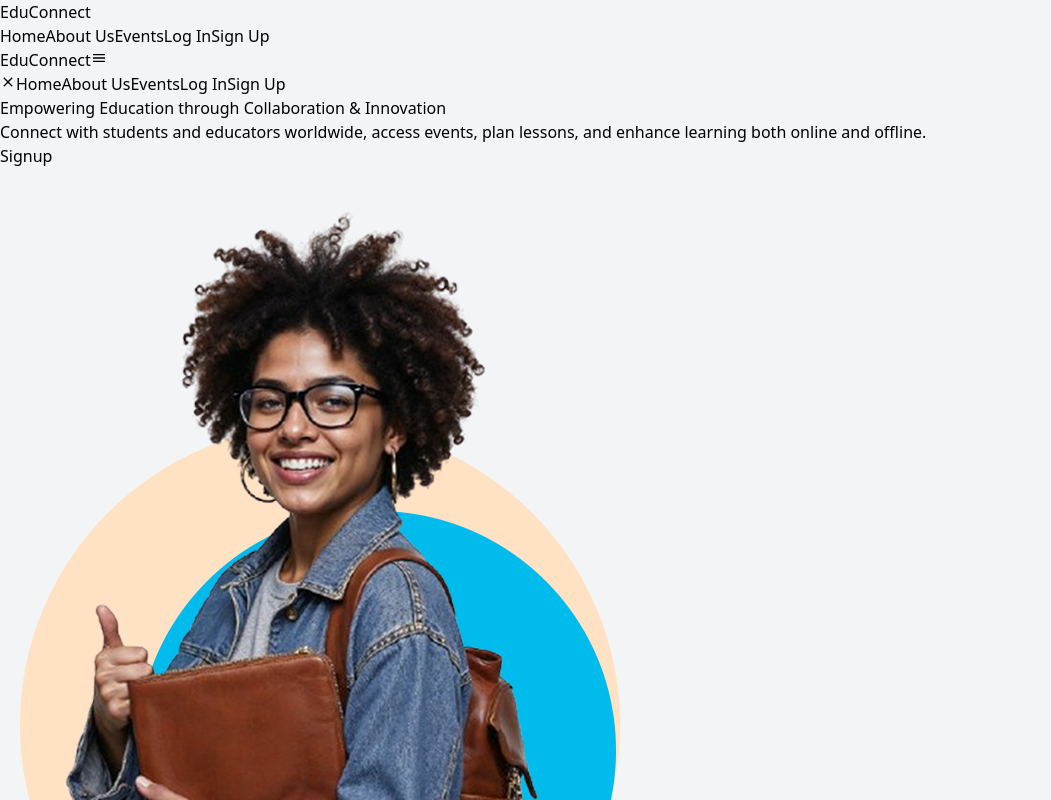
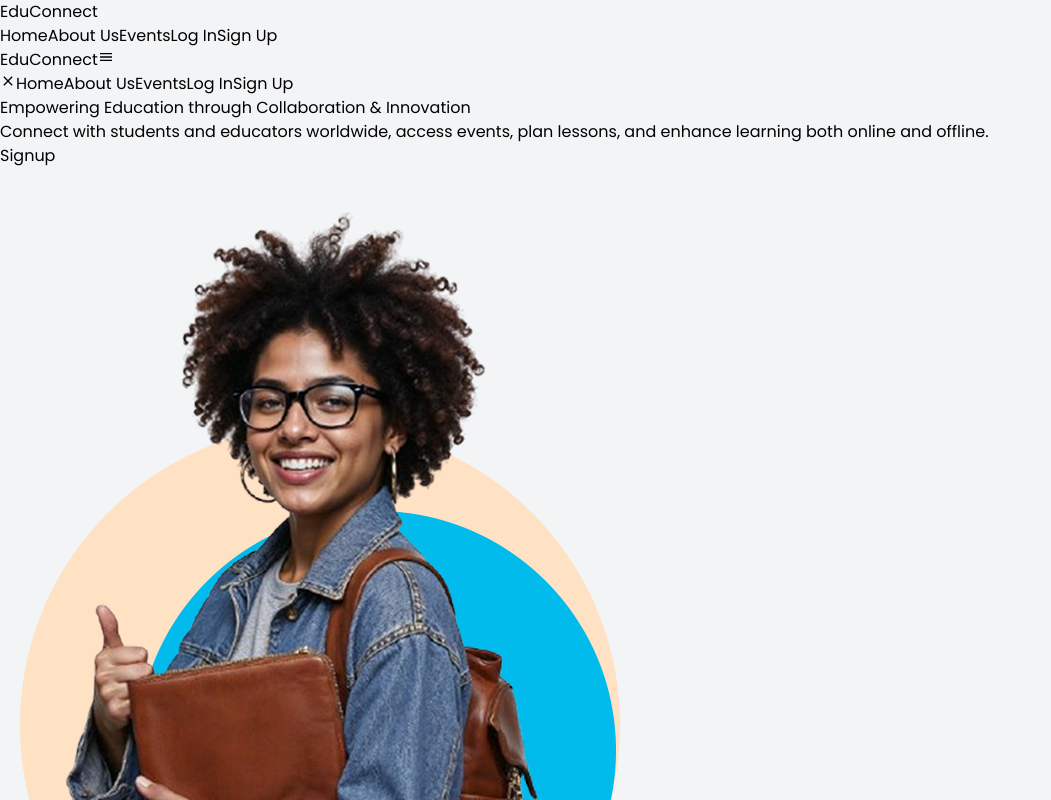
Before and after one commit to BSC-04-20/EduconnectFrontend, a React (Vite) app: page / in a window 1280 px wide. Shown: the top 800 px of the page, without its empty margins (0-1051 px from the left). Built offline with nearby package versions, Linux system fonts and the light colour scheme.

Commit message:
Added new font

```diff
--- a/src/index.css
+++ b/src/index.css
@@ -1,7 +1,11 @@
+@import url('https://fonts.googleapis.com/css2?family=Poppins:ital,wght@0,100;0,200;0,300;0,400;0,500;0,600;0,700;0,800;0,900;1,100;1,200;1,300;1,400;1,500;1,600;1,700;1,800;1,900&display=swap');
 @tailwind base;
 @tailwind components;
 @tailwind utilities;
 
+
 body{
   background-color: #f3f4f6;
+  font-family: "Poppins", sans-serif;
+  font-style: normal;
 }
```
